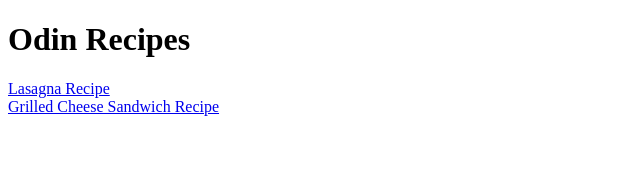
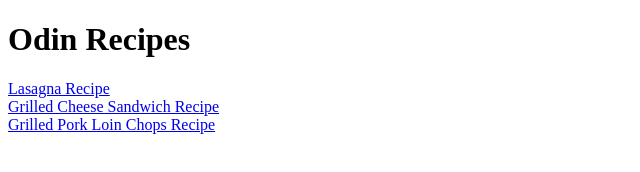
Before and after one commit to rjablon03/odin-recipes, a plain HTML site: page index.html in a window 1280 px wide. Shown: the whole page, without its empty margins (0-640 px from the left). Drawn offline with Linux system fonts and the light colour scheme.

Commit message:
Created a link for the pork loin recipe

```diff
--- a/index.html
+++ b/index.html
@@ -11,5 +11,7 @@
     <a href="recipes/lasagna.html">Lasagna Recipe</a>
     <br>
     <a href="recipes/grilled-cheese.html">Grilled Cheese Sandwich Recipe</a>
+    <br>
+    <a href="recipes/grilled-pork-loin.html">Grilled Pork Loin Chops Recipe</a>
 </body>
 </html>
```
